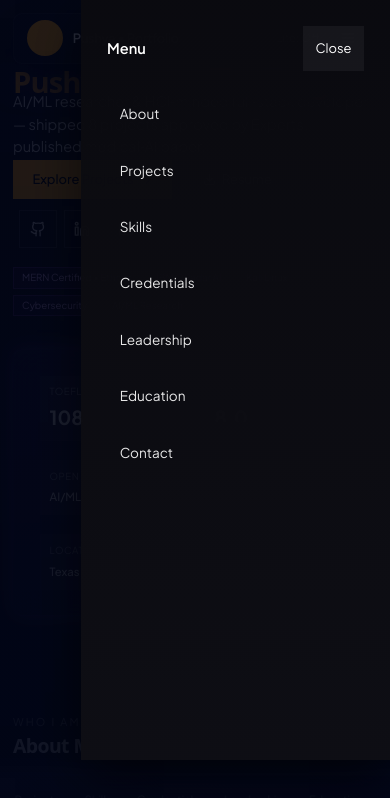
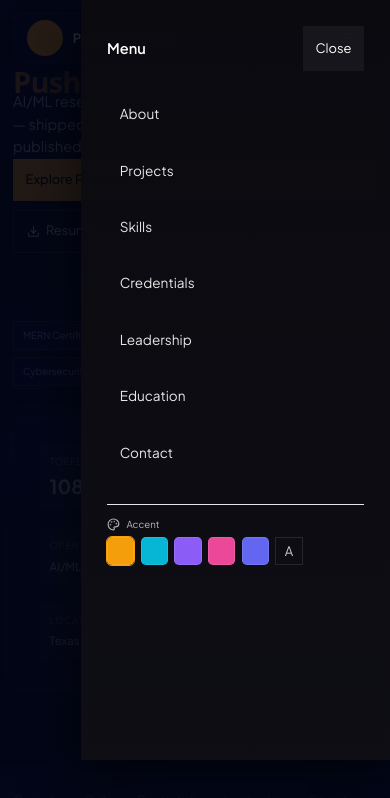
Before and after one commit to Ishrell/portfolio, a React (Vite) app: page / in a window 390 px wide. Both pictures are taken after a click on the button 348 px from the left and 38 px from the top of the page. Shown: the top 798 px of the page. Built offline with nearby package versions, Linux system fonts and the light colour scheme.

Commit message:
chore(mobile): move accent picker into mobile nav; improve hero mobile spacing

```diff
--- a/src/PortfolioApp.jsx
+++ b/src/PortfolioApp.jsx
@@ -420,7 +420,7 @@ const Dock = ({ active }) => (
   </Glass>
 );
 
-const MobileNav = ({ open, onClose, active }) => {
+const MobileNav = ({ open, onClose, active, accent, setAccent, setAccentRaw }) => {
   const reduceMotion = useReducedMotion();
   return (
     <AnimatePresence>
@@ -466,6 +466,30 @@ const MobileNav = ({ open, onClose, active }) => {
                 </a>
               ))}
             </nav>
+            <div className="mt-6 border-t border-white/6 pt-4">
+              <div className="text-xs text-white/70 mb-2 flex items-center gap-2">
+                <Palette className="size-4" /> Accent
+              </div>
+              <div className="flex gap-2 flex-wrap">
+                {ACCENTS.map((c) => (
+                  <button
+                    key={c.value}
+                    aria-label={c.name}
+                    onClick={() => { try { setAccent(c.value); } catch(e){}; onClose(); }}
+                    className="h-8 w-8 border border-white/10 rounded-md"
+                    style={{ background: c.value, outline: accent === c.value ? `2px solid ${c.value}` : 'none' }}
+                  />
+                ))}
+                <button
+                  aria-label="Auto accents"
+                  title="Auto accents"
+                  onClick={() => { try { localStorage.removeItem('accentLocked'); } catch(e){}; try { setAccentRaw && setAccentRaw(localStorage.getItem('accent') || ACCENTS[2].value); } catch(e){}; onClose(); }}
+                  className="h-8 w-8 border border-white/10 flex items-center justify-center text-xs text-white/80"
+                >
+                  A
+                </button>
+              </div>
+            </div>
           </motion.div>
         </motion.div>
       )}
@@ -538,7 +562,7 @@ const Hero = () => {
               initial={{ y: 20, opacity: 0 }}
               animate={{ y: 0, opacity: 1 }}
               transition={{ duration: 0.8, delay: 0.3 }}
-              className="mt-7 flex flex-wrap items-center gap-3"
+              className="mt-7 hero-actions flex flex-wrap items-center gap-3"
             >
               <motion.a
                 whileHover={{ scale: 1.05, y: -2 }}
@@ -1553,7 +1577,7 @@ export default function PortfolioApp() {
         </div>
       </motion.div>
 
-  <MobileNav open={mobileNavOpen} onClose={()=>setMobileNavOpen(false)} active={activeSection} />
+  <MobileNav open={mobileNavOpen} onClose={()=>setMobileNavOpen(false)} active={activeSection} accent={accent} setAccent={setAccent} setAccentRaw={setAccentRaw} />
 
       {/* Content: full-viewport sections with vertical scroll snapping */}
   <main id="main" className="pt-24 h-screen overflow-y-auto snap-y snap-mandatory">
@@ -1598,12 +1622,7 @@ export default function PortfolioApp() {
   <div className="dock">
     <Dock active={activeSection} />
   </div>
-  <AccentPicker accent={accent} setAccent={setAccent} onAuto={() => {
-    // clear accentLocked and allow the section observer to set accents automatically
-    try { localStorage.removeItem('accentLocked'); } catch(e) {}
-    // small UX note: there is an observer that will set accents when sections intersect (see below)
-    alert('Accent auto mode enabled — sections will control accents.');
-  }} />
+  {/* Accent picker moved to mobile nav for compact screens */}
   {activeSection !== 'hero' && (
     <div className="back-to-top">
       <button className="btn-primary" aria-label="Back to top" onClick={() => { document.getElementById('main')?.scrollTo({ top: 0, behavior: 'smooth' }); }}>
--- a/src/index.css
+++ b/src/index.css
@@ -54,6 +54,14 @@
     touch-action: manipulation;
     -webkit-tap-highlight-color: rgba(0,0,0,0.02);
   }
+
+  /* Hero layout spacing tweaks to reduce congestion on mobile */
+  .hero-actions { display: flex; flex-direction: column; gap: 10px; }
+  .hero-actions a, .hero-actions button { width: 100%; text-align: center; padding: 12px 14px; }
+  .grid.lg\:grid-cols-12 { grid-template-columns: 1fr; }
+  .lg\:col-span-7, .lg\:col-span-5 { width: 100%; }
+
+  .tag, .Tag, .px-2\.5 { padding: 8px 10px !important; }
 
   /* increase mobile nav / action hit areas */
   .mobile-nav-drawer a, .mobile-nav-drawer button, .mobile-nav-drawer .link {
```
